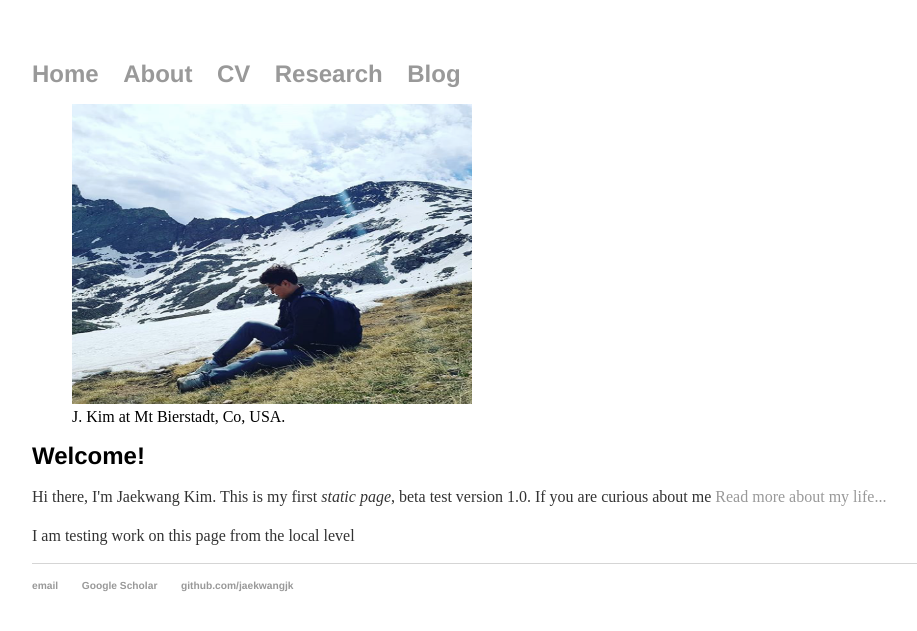
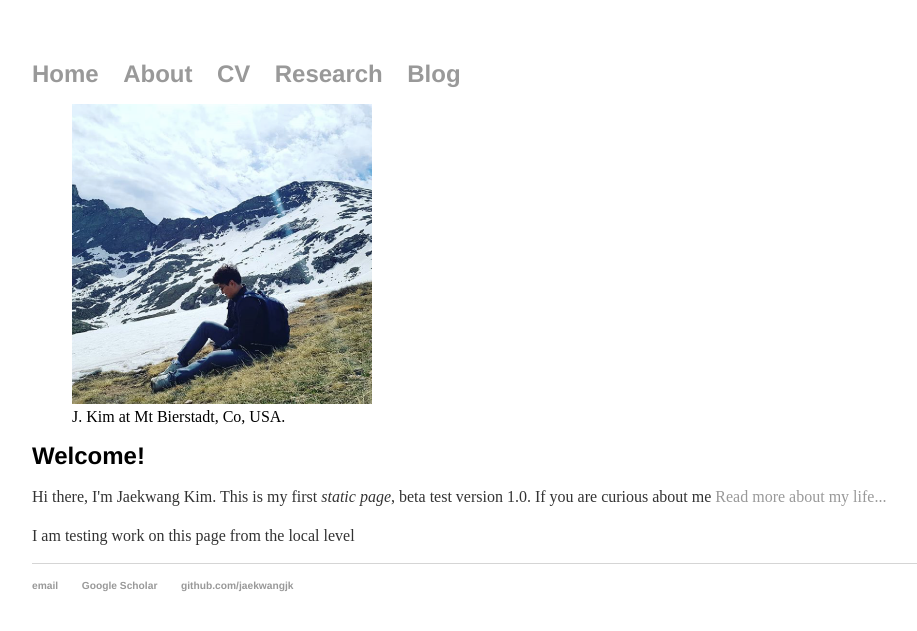
Before and after one commit to jaekwangjk/jaekwangjk.github.io, a Jekyll site: the page built from index.html, in a window 1280 px wide. Shown: the top 631 px of the page, without its empty margins (160-1077 px from the left). Built offline with Jekyll 4.4.1, drawn with Linux system fonts in a browser that asks for light colours.

Commit message:
Update index.html

```diff
--- a/index.html
+++ b/index.html
@@ -5,7 +5,7 @@ title: Jaekwang Kim
 <div class="blurb">
 
 <figure>
-<img src="pictures/Bierstadt.png" alt="My self" style="width:400px;height:300px;">
+<img src="pictures/Bierstadt.png" alt="My self" style="width:300px;height:300px;">
 <figcaption> J. Kim at Mt Bierstadt, Co, USA.</figcaption>
 </figure>
 
```
